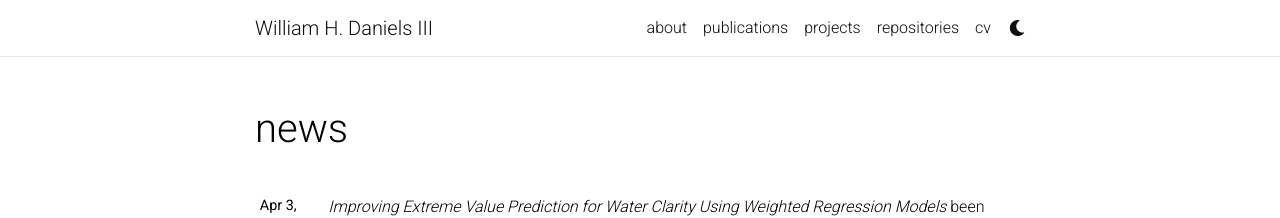
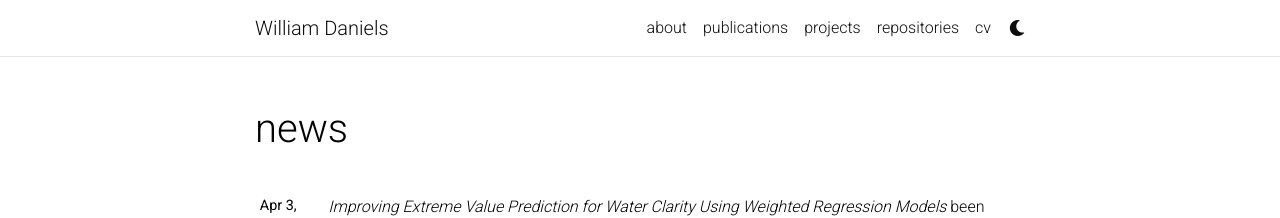
Before and after one commit to WHDaniels/WHDaniels.github.io, a Jekyll site: the page built from news.html, in a window 1280 px wide. Shown: the top 218 px of the page. Built offline with Jekyll 4.4.1, drawn with Linux system fonts in a browser that asks for light colours; comment, search, counter and statistics services are not loaded; a style sheet for code colours, icons or effects is not loaded.

Commit message:
update config data

```diff
--- a/_config.yml
+++ b/_config.yml
@@ -2,7 +2,7 @@
 # Site settings
 # -----------------------------------------------------------------------------
 
-title: William H. Daniels III # the website title (if blank, full name will be used instead)
+title: William Daniels # the website title (if blank, full name will be used instead)
 first_name: William
 middle_name:
 last_name: Daniels
```
